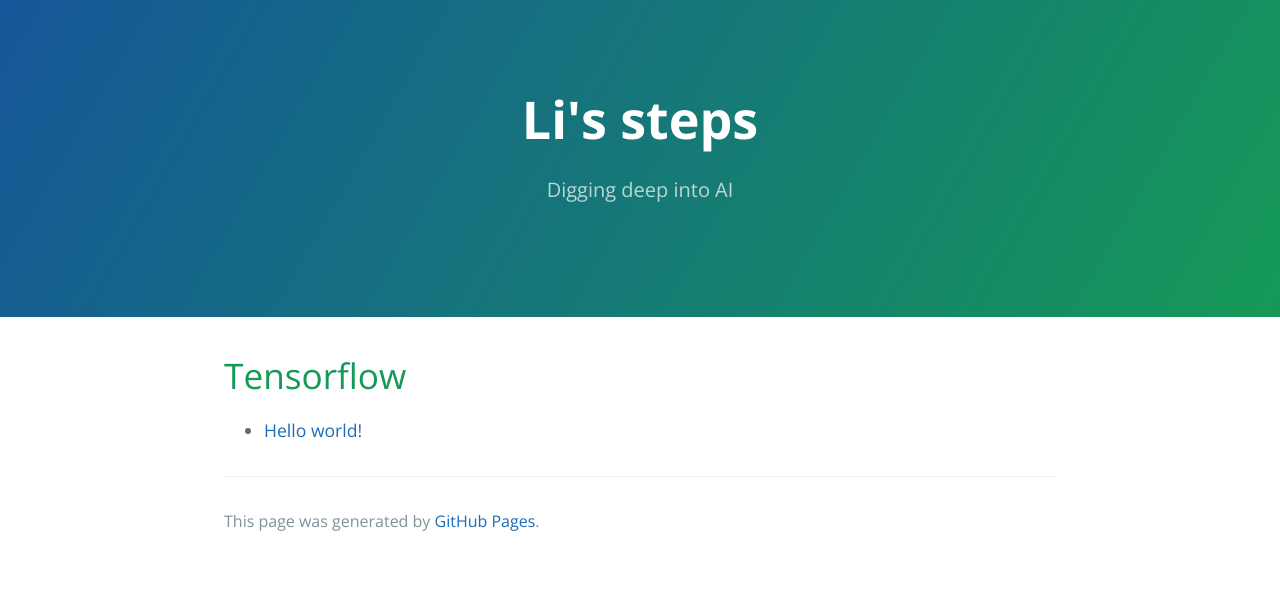
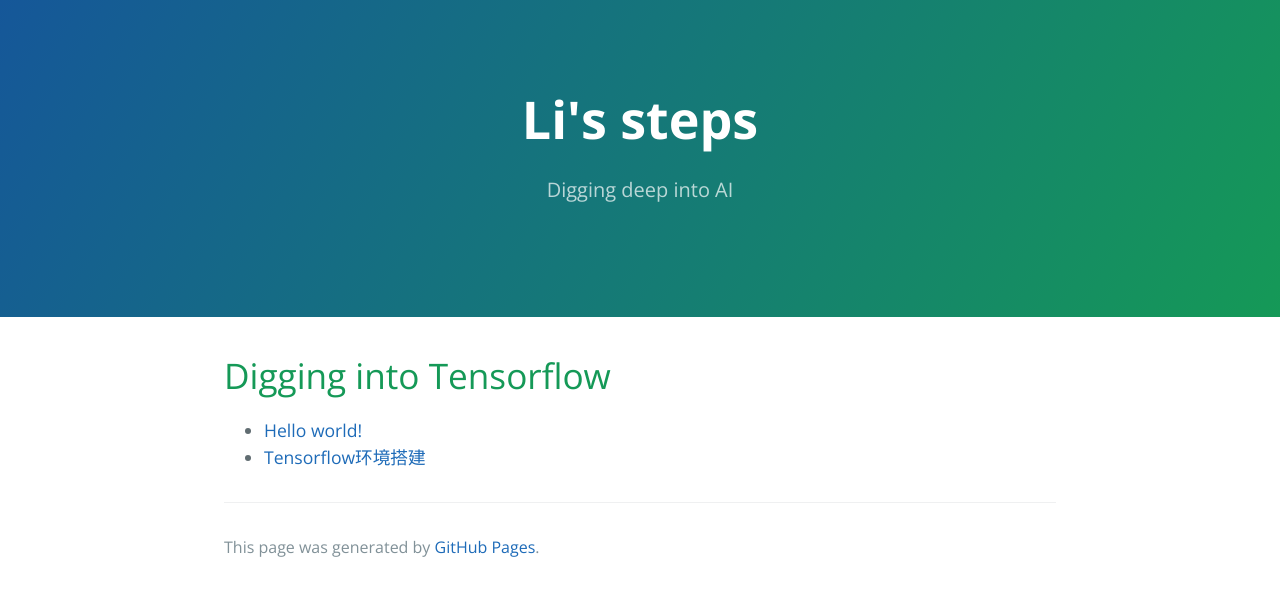
Before and after one commit to Doublingli/doublingli.github.io, a Jekyll site: the page built from index.md, in a window 1280 px wide. Shown: the top 596 px of the page. Built offline with Jekyll 4.4.1, drawn with Linux system fonts in a browser that asks for light colours; our own code applies the rules of GitHub Pages for plain Markdown files.

Commit message:
Update index.md

```diff
--- a/index.md
+++ b/index.md
@@ -1,2 +1,3 @@
-# Tensorflow
+# Digging into Tensorflow
 * [Hello world!](./hello_world.md)
+* [Tensorflow环境搭建](./set_up_tensorflow_env.md)
```
